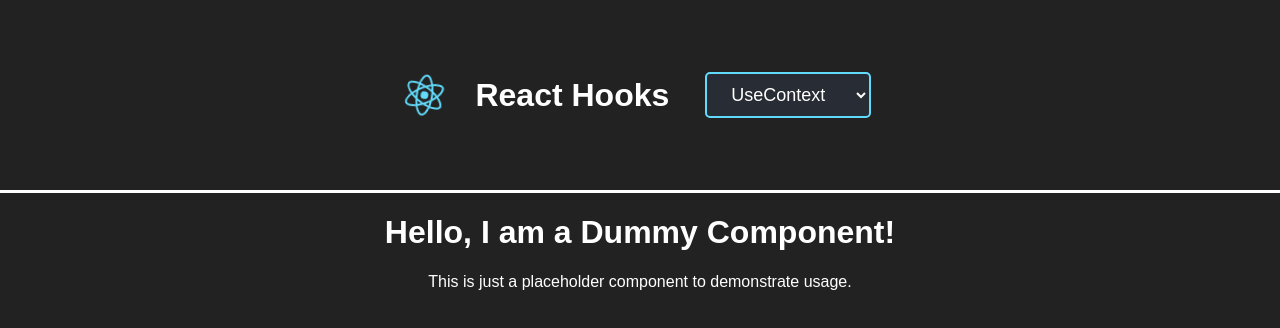
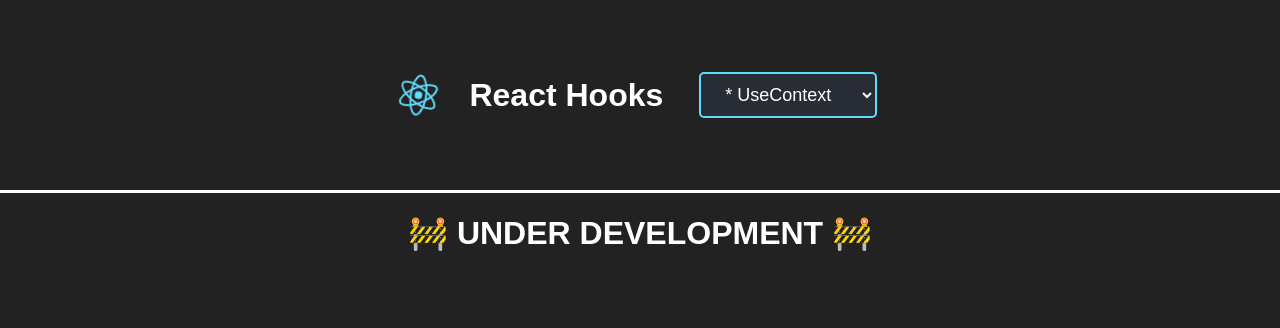
Before and after one commit to elarsaks/react-hooks, a React (Create React App) app: page /useContext in a window 1280 px wide. Shown: the top 328 px of the page. Built offline with nearby package versions, Linux system fonts and the light colour scheme.

Commit message:
Add debugs.

```diff
--- a/src/components/AppHeader.tsx
+++ b/src/components/AppHeader.tsx
@@ -26,13 +26,15 @@ export default function AppHeader() {
         onChange={handleRouteChange}
         value={selectedOption}
       >
-        <option value="/useState">UseState</option>
-        <option value="/useCallback">UseCallback</option>
-        <option value="/useContext">UseContext</option>
+        <option value="/useCallback">* UseCallback </option>
+        <option value="/useContext">* UseContext</option>
+        <option value="/useCustom">* UseCustom</option>
         <option value="/useEffect">UseEffect</option>
         <option value="/useMemo">UseMemo</option>
-        <option value="/useReducer">UseReducer</option>
-        <option value="/useRef">UseRef</option>
+        <option value="/useReducer">* UseReducer</option>
+        <option value="/useRef">* UseRef</option>
+        <option value="/useState">UseState</option>
+        <option value="/useLayout">* UseLayout</option>
       </select>
     </div>
   );
--- a/src/pages/PageNotFound.jsx
+++ b/src/pages/PageNotFound.jsx
@@ -14,7 +14,7 @@ const NotFound = () => {
     fontSize: "48px",
     fontWeight: "bold",
     marginBottom: "20px",
-    color: "#FFFFFF",
+    color: "#db0007",
   };
 
   const paragraphStyle = {
--- a/src/pages/UseContext.jsx
+++ b/src/pages/UseContext.jsx
@@ -1,12 +1,9 @@
-import React from 'react';
+import React from "react";
 
-const DummyComponent = () => {
+export default () => {
   return (
     <div>
-      <h1>Hello, I am a Dummy Component!</h1>
-      <p>This is just a placeholder component to demonstrate usage.</p>
+      <h1>🚧 UNDER DEVELOPMENT 🚧</h1>
     </div>
   );
 };
-
-export default DummyComponent;
--- a/src/pages/UseReducer.jsx
+++ b/src/pages/UseReducer.jsx
@@ -1,12 +1,9 @@
-import React from 'react';
+import React from "react";
 
-const DummyComponent = () => {
+export default () => {
   return (
     <div>
-      <h1>Hello, I am a Dummy Component!</h1>
-      <p>This is just a placeholder component to demonstrate usage.</p>
+      <h1>🚧 UNDER DEVELOPMENT 🚧</h1>
     </div>
   );
 };
-
-export default DummyComponent;
--- a/src/pages/UseRef.jsx
+++ b/src/pages/UseRef.jsx
@@ -1,12 +1,9 @@
-import React from 'react';
+import React from "react";
 
-const DummyComponent = () => {
+export default () => {
   return (
     <div>
-      <h1>Hello, I am a Dummy Component!</h1>
-      <p>This is just a placeholder component to demonstrate usage.</p>
+      <h1>🚧 UNDER DEVELOPMENT 🚧</h1>
     </div>
   );
 };
-
-export default DummyComponent;
```
Also changed, not shown: src/pages/UseCustom.Jsx (added, +9 -0 lines), src/pages/UseDebugValue.Jsx (deleted, +0 -12 lines), src/pages/UseImperativeHandle.jsx (+3 -6 lines), src/pages/UseLayOut.jsx (added, +9 -0 lines), src/pages/UseLayOutEffect.jsx (deleted, +0 -12 lines).
